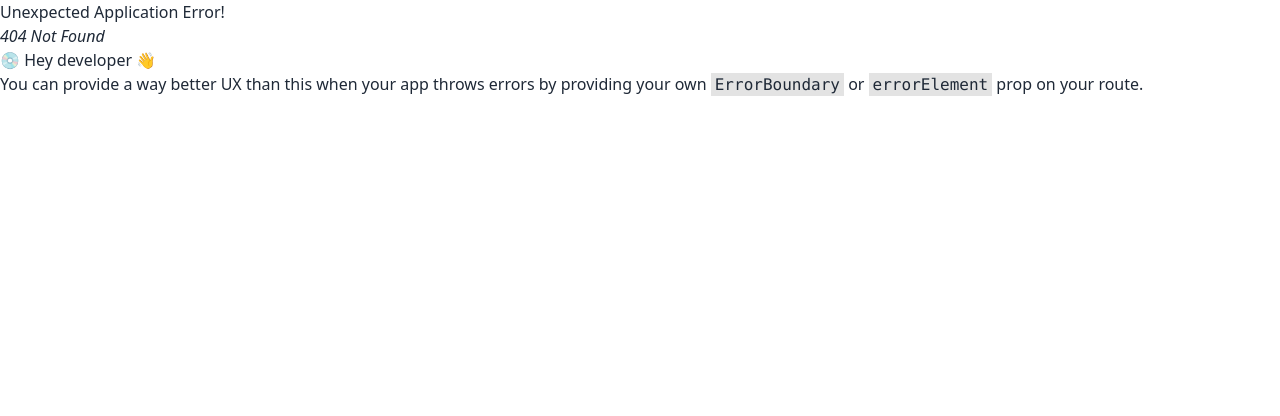
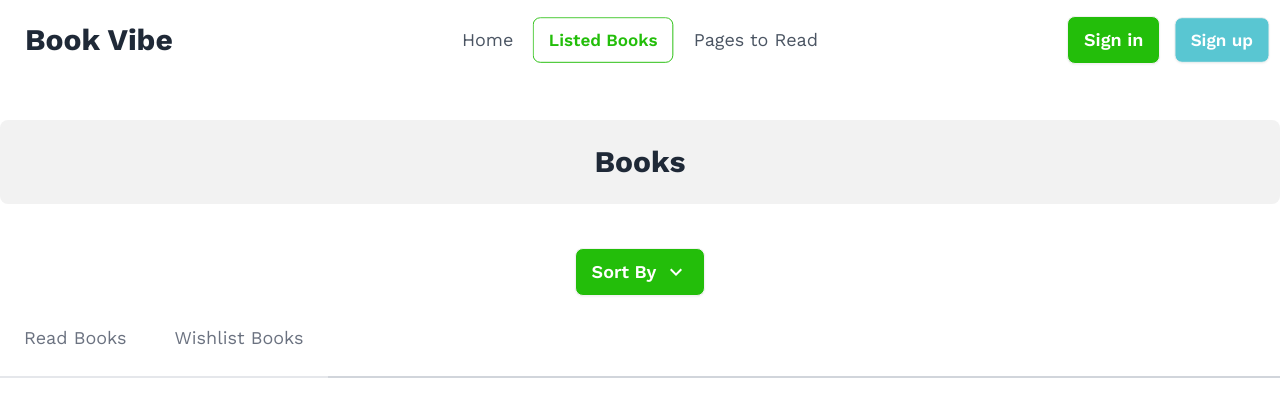
Before and after one commit to Sabbir-Asif/react-book-review, a React (Vite) app: page /listed-books in a window 1280 px wide. Before the commit this address had no page. Shown: the top 416 px of the page. Built offline with nearby package versions, Linux system fonts and the light colour scheme; a web font is replaced by a local one.

Commit message:
listed book card shuru korsi

```diff
--- a/package.json
+++ b/package.json
@@ -16,6 +16,7 @@
     "react-dom": "^18.3.1",
     "react-icons": "^5.3.0",
     "react-router-dom": "^6.26.1",
+    "react-toastify": "^10.0.5",
     "sort-by": "^1.2.0"
   },
   "devDependencies": {
--- a/src/components/bookDetails/BookDetails.jsx
+++ b/src/components/bookDetails/BookDetails.jsx
@@ -1,10 +1,21 @@
 import { useLoaderData, useParams } from "react-router-dom";
+import { ToastContainer, toast } from 'react-toastify';
+import 'react-toastify/dist/ReactToastify.css';
+import { addToReadList, addToWishList } from "../../utility/localStorage";
 
 const BookDetails = () => {
     const { bookId } = useParams();
     const books = useLoaderData();
     const book = books.filter(book => book.bookId === bookId)
     const { bookName, category, tags, author, rating, image, review, totalPages, yearOfPublishing, publisher } = book[0];
+
+    const handleRead = () => {
+        toast(addToReadList(bookId));
+    }
+
+    const handleWishList = () => {
+        toast(addToWishList(bookId));
+    }
 
     return (
         <div className="my-20 flex flex-col md:flex-row gap-6 justify-center">
@@ -50,11 +61,12 @@ const BookDetails = () => {
                         </tr>
                     </table>
                     <div className="flex gap-1 md:gap-3 mt-4 px-4">
-                        <a className="btn btn-outline border-gray-300 hover:bg-green-primary hover:text-white hover:border-none text-sm md:text-lg font-semibold ">Read</a>
-                        <a className="btn text-white text-sm md:text-lg font-semibold bg-blue-primary hover:btn-outline">Wishlist</a>
+                        <a className="btn btn-outline border-gray-300 hover:bg-green-primary hover:text-white hover:border-none text-sm md:text-lg font-semibold " onClick={handleRead}>Read</a>
+                        <a className="btn text-white text-sm md:text-lg font-semibold bg-blue-primary hover:btn-outline" onClick={handleWishList}>Wishlist</a>
                     </div>
                 </div>
             </div>
+            <ToastContainer />
         </div>
     );
 };
--- /dev/null
+++ b/src/components/listedBookCard/ListedBookCard.jsx
@@ -0,0 +1,11 @@
+
+const ListedBookCard = ({book}) => {
+    const { bookId, bookName, category, tags, author, rating, image } = book;
+    return (
+        <div>
+
+        </div>
+    );
+};
+
+export default ListedBookCard;
--- /dev/null
+++ b/src/components/listedBooks/ListedBooks.jsx
@@ -0,0 +1,98 @@
+import { useEffect, useState } from 'react';
+import { MdKeyboardArrowDown, MdKeyboardArrowUp } from "react-icons/md";
+import { useLoaderData } from 'react-router-dom';
+import { getReadListedBooks, getWishListedBooks } from '../../utility/localStorage';
+import ListedBookCard from '../listedBookCard/ListedBookCard';
+
+const ListedBooks = () => {
+  const [isOpen, setIsOpen] = useState(false);
+  const books = useLoaderData();
+  const [wishList, setWishList] = useState([]);
+  const [readList, setReadList] = useState([]);
+  const [displayBooks, setDisplayBooks] = useState([]);
+
+  useEffect(() => {
+    const readlistedIds = getReadListedBooks();
+    if (books.length > 0) {
+      const booksInReadList = [];
+      for (const id of readlistedIds) {
+        const book = books.find(book => book.bookId === id)
+        if (book) {
+          booksInReadList.push(book);
+        }
+      }
+      setReadList(booksInReadList);
+      setDisplayBooks(booksInReadList);
+    }
+  }, [books])
+  // console.log(readList);
+
+  useEffect(()=> {
+    const wishListedIds = getWishListedBooks();
+    if(books.length > 0) {
+      const booksInWishList = [];
+      for(const id of wishListedIds) {
+        const book = books.find(book => book.bookId === id)
+        if(book) {
+          booksInWishList.push(book);
+        }
+      }
+      setWishList(booksInWishList);
+    }
+  },[books])
+  const handleReadBooks = () => {
+    setDisplayBooks(readList);
+  }
+
+  const handleWishlistBooks = () => {
+    setDisplayBooks(wishList);
+  }
+
+  const toggleDropdown = () => {
+    setIsOpen(!isOpen);
+  };
+
+  return (
+    <div>
+      <h2 className="text-3xl font-work-sans font-bold my-10 p-6 bg-base-200 rounded-lg text-center">
+        Books
+      </h2>
+
+      <span className="flex justify-center">
+        <details
+          className="dropdown"
+          open={isOpen}
+          onToggle={toggleDropdown}
+        >
+          <summary className="btn m-1 bg-green-primary text-white font-semibold text-lg font-work-sans">
+            Sort By
+            <span className="text-2xl">
+              {isOpen ? <MdKeyboardArrowUp /> : <MdKeyboardArrowDown />}
+            </span>
+          </summary>
+
+          <ul className="menu dropdown-content bg-base-200 rounded-box z-[1] w-52 p-2 shadow">
+            <li><a>Rating</a></li>
+            <li><a>Number of Pages</a></li>
+            <li><a>Publishing Year</a></li>
+          </ul>
+        </details>
+      </span>
+      <div className="flex items-end">
+        <div className="font-work-sans text-lg text-gray-500">
+          <button className='focus:text-gray-800 p-6 focus:border-2 focus:border-y-gray-300 focus:border-t-gray-300 focus:border-b-0 border-b-2 focus:rounded-t-lg' onClick={handleReadBooks}>Read Books</button>
+          <button className='focus:text-gray-800 p-6 focus:border-2 focus:border-y-gray-300 focus:border-t-gray-300 focus:border-b-0 border-b-2 focus:rounded-t-lg' onClick={handleWishlistBooks}>Wishlist Books</button>
+        </div>
+        <div className="h-0.5 bg-gray-300 flex-grow"></div>
+      </div>
+      <div className="my-10">
+        {
+          displayBooks.map(book => <ListedBookCard key={book.bookId} book={book}></ListedBookCard>)
+        }
+      </div>
+    </div>
+
+  );
+};
+
+export default ListedBooks;
--- a/src/main.jsx
+++ b/src/main.jsx
@@ -9,6 +9,7 @@ import './index.css'
 import Root from './components/root/Root.jsx';
 import Home from './components/home/Home.jsx';
 import BookDetails from './components/bookDetails/BookDetails.jsx';
+import ListedBooks from './components/listedBooks/ListedBooks.jsx';
 
 const router = createBrowserRouter([
   {
@@ -23,6 +24,11 @@ const router = createBrowserRouter([
         path: '/book/:bookId',
         element: <BookDetails></BookDetails>,
         loader: () => fetch('/data/books.json')   //This is not the best practice
+      },
+      {
+        path: '/listed-books',
+        element: <ListedBooks></ListedBooks>,
+        loader: () => fetch('/data/books.json')
       }
     ]
   },
--- a/src/utility/localStorage.js
+++ b/src/utility/localStorage.js
@@ -44,3 +44,5 @@ const addToReadList = id => {
     }
     return "This book has already been added to reading list"
 }
+
+export {getWishListedBooks, getReadListedBooks, addToWishList, addToReadList}
```
Also changed, not shown: 1 other file (tests, documents, lock files or other folders).
